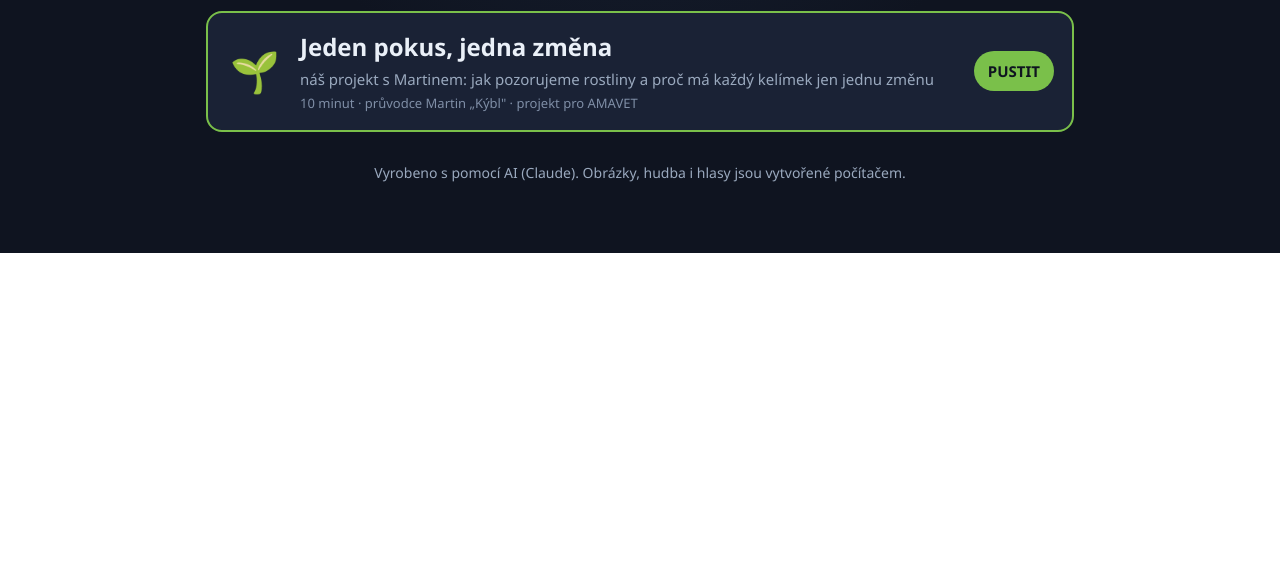
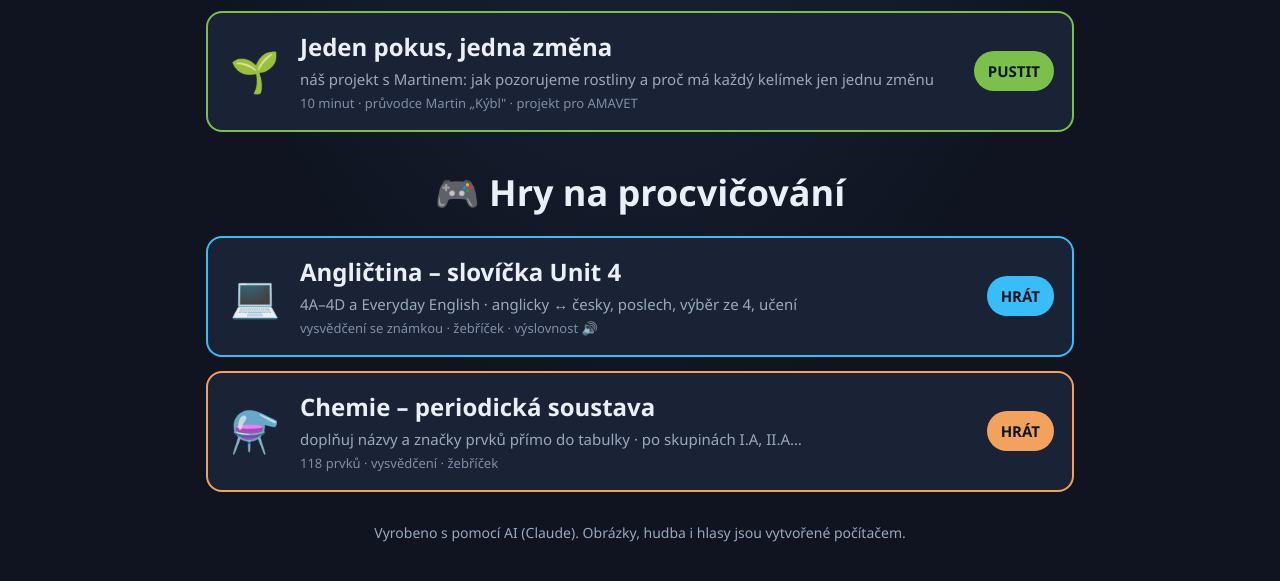
Before and after one commit to luciehavrankovacz-hub/videa, a plain HTML site: page index.html in a window 1280 px wide. Shown: the part 770-1351 px from the top of the page. Before the commit the page ends 1023 px from the top, so only its background shows below. Drawn offline with Linux system fonts and the light colour scheme.

Commit message:
Rozcestnik: sekce Hry (Unit 4 slovicka, chemie)

```diff
--- a/index.html
+++ b/index.html
@@ -74,6 +74,24 @@
     <div class="go" style="background:#7ac04a">PUSTIT</div>
   </a>
 
+  <h2 style="text-align:center;margin:34px 0 16px;font-size:clamp(24px,4.5vw,36px)">🎮 Hry na procvičování</h2>
+
+  <a class="card" style="border-color:#38bdf8" href="https://luciehavrankovacz-hub.github.io/unit4-slovicka/">
+    <div class="em">💻</div>
+    <div class="tx"><p class="tt">Angličtina – slovíčka Unit 4</p>
+      <div class="ds">4A–4D a Everyday English · anglicky ↔ česky, poslech, výběr ze 4, učení</div>
+      <div class="meta">vysvědčení se známkou · žebříček · výslovnost 🔊</div></div>
+    <div class="go" style="background:#38bdf8">HRÁT</div>
+  </a>
+
+  <a class="card" style="border-color:#f2a25c" href="https://luciehavrankovacz-hub.github.io/chemie-hra-prvky/">
+    <div class="em">⚗️</div>
+    <div class="tx"><p class="tt">Chemie – periodická soustava</p>
+      <div class="ds">doplňuj názvy a značky prvků přímo do tabulky · po skupinách I.A, II.A…</div>
+      <div class="meta">118 prvků · vysvědčení · žebříček</div></div>
+    <div class="go" style="background:#f2a25c">HRÁT</div>
+  </a>
+
   <footer>Vyrobeno s pomocí AI (Claude). Obrázky, hudba i hlasy jsou vytvořené počítačem.</footer>
 </div>
 </body>
```
